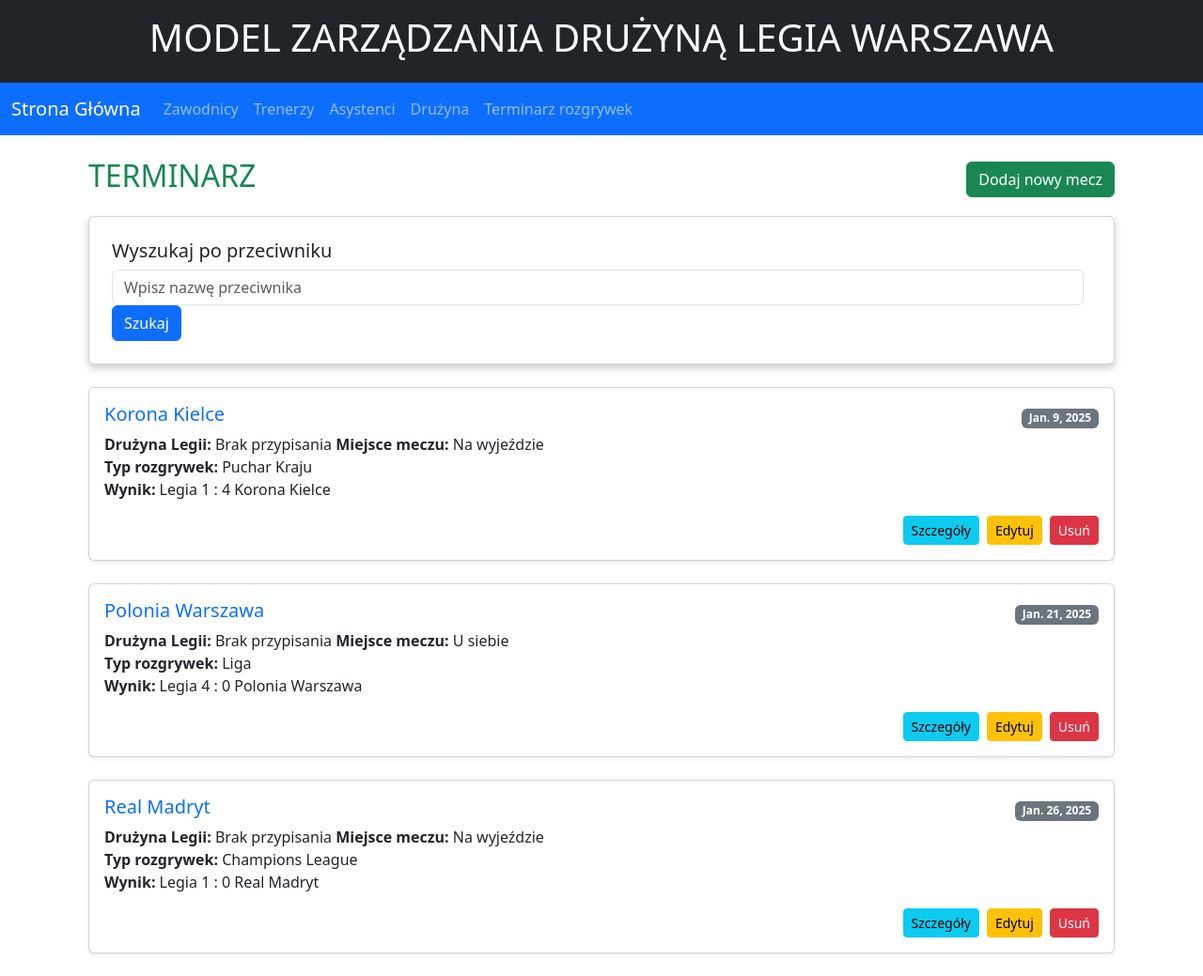
After one commit to Czerw0/football_team_management_web_app, a Django app: page /game in a window 1280 px wide. The commit adds this page. Shown: the whole page at 94% size. Run offline with Django 4.2, Linux system fonts and the light colour scheme; data comes from the database, SQL or seed files in the repository.

Commit message:
Game - gotowe

```diff
--- a/Klub/Legia/templates/Legia/base.html
+++ b/Klub/Legia/templates/Legia/base.html
@@ -35,6 +35,9 @@
                         <li class="nav-item">
                             <a class="nav-link" href="{% url 'team-list' %}">Drużyna</a>
                         </li>
+                        <li class="nav-item">
+                            <a class="nav-link" href="{% url 'game-list' %}">Terminarz rozgrywek</a>
+                        </li>
                     </ul>
                 </div>
             </div>
@@ -43,7 +46,39 @@
         <!-- Main Content -->
         <main class="container mt-4">
             {% block content %}
-            {% endblock %}
+<!-- Dynamiczne Karty -->
+<section class="mt-4">
+    <div class="row">
+        <div class="col-md-4">
+            <div class="card text-center">
+                <div class="card-body">
+                    <h5 class="card-title">Liczba Zawodników</h5>
+                    <p class="card-text">Zarządzaj wszystkimi zawodnikami drużyny.</p>
+                    <a href="{% url 'player-list' %}" class="btn btn-primary">Zobacz zawodników</a>
+                </div>
+            </div>
+        </div>
+        <div class="col-md-4">
+            <div class="card text-center">
+                <div class="card-body">
+                    <h5 class="card-title">Najbliższy Mecz</h5>
+                    <p class="card-text">Dowiedz się, z kim Legia gra następny mecz!</p>
+                    <a href="{% url 'game-list' %}" class="btn btn-success">Zobacz terminarz</a>
+                </div>
+            </div>
+        </div>
+        <div class="col-md-4">
+            <div class="card text-center">
+                <div class="card-body">
+                    <h5 class="card-title">Drużyny i Trenerzy</h5>
+                    <p class="card-text">Poznaj trenerów i zespoły Legii Warszawa.</p>
+                    <a href="{% url 'coach-list' %}" class="btn btn-warning">Zobacz trenerów</a>
+                </div>
+            </div>
+        </div>
+    </div>
+</section>
+{% endblock %}
         </main>
 
         <!-- Footer Section -->
--- /dev/null
+++ b/Klub/Legia/templates/Legia/game/list.html
@@ -0,0 +1,57 @@
+{% extends "Legia/base.html" %}
+
+{% block title %}Terminarz{% endblock %}
+
+{% block content %}
+<div class="container mt-4">
+    <!-- Header with title and add button -->
+    <div class="d-flex justify-content-between align-items-center mb-3">
+        <h2 class="text-success">TERMINARZ</h2>
+        <a href="{% url 'game-create' %}" class="btn btn-success">Dodaj nowy mecz</a>
+    </div>
+
+    <!-- Search form -->
+    <div class="card p-4 mb-4">
+        <h5 class="card-title">Wyszukaj po przeciwniku</h5>
+        <form action="" method="post" class="form-inline">
+            {% csrf_token %}
+            <div class="form-group me-2">
+                <input
+                    type="text"
+                    name="phrase"
+                    class="form-control"
+                    placeholder="Wpisz nazwę przeciwnika"
+                    required>
+            </div>
+            <button type="submit" class="btn btn-primary">Szukaj</button>
+        </form>
+    </div>
+
+    <!-- Games List -->
+    {% if games %}
+        {% for game in games %}
+        <div class="card mb-4 shadow-sm">
+            <div class="card-body">
+                <div class="d-flex justify-content-between align-items-center">
+                    <h5 class="card-title text-primary">{{ game.opponent }}</h5>
+                    <span class="badge bg-secondary">{{ game.date }}</span>
+                </div>
+                <p class="card-text">
+                    <strong>Drużyna Legii:</strong> {{ game.team.name|default:"Brak przypisania" }}
+                    <strong>Miejsce meczu:</strong> {{ game.game_spot }} <br>
+                    <strong>Typ rozgrywek:</strong> {{ game.game_type }} <br>
+                    <strong>Wynik:</strong> Legia {{ game.score_legia }} : {{ game.score_opponent }} {{ game.opponent }}
+                </p>
+                <div class="d-flex justify-content-end">
+                    <a href="{% url 'game-detail' game.id %}" class="btn btn-info btn-sm me-2">Szczegóły</a>
+                    <a href="{% url 'game-update' game.id %}" class="btn btn-warning btn-sm me-2">Edytuj</a>
+                    <a href="{% url 'game-delete' game.id %}" class="btn btn-danger btn-sm">Usuń</a>
+                </div>
+            </div>
+        </div>
+        {% endfor %}
+    {% else %}
+        <p class="text-muted">Brak danych o meczach w terminarzu.</p>
+    {% endif %}
+</div>
+{% endblock %}
--- a/Klub/Legia/urls.py
+++ b/Klub/Legia/urls.py
@@ -23,4 +23,9 @@
     path('team/add', views.team_create, name='team-create'),
     path('team/<int:id>/change', views.team_update, name='team-update'),
     path('team/<int:id>/delete', views.team_delete, name='team-delete'),
+    path('game', views.game_list, name='game-list'),  # Corrected games
+    path('game/<int:id>', views.game_detail, name='game-detail'),
+    path('game/add', views.game_create, name='game-create'),
+    path('game/<int:id>/change', views.game_update, name='game-update'),
+    path('game/<int:id>/delete', views.game_delete, name='game-delete'),
 ]
--- a/Klub/Legia/views.py
+++ b/Klub/Legia/views.py
@@ -1,13 +1,11 @@
 from django.http import Http404
 from django.shortcuts import redirect, render
-from .forms import PlayerForm, CoachForm, AssistantForm, TeamForm
-from .models import Player, Coach, Assistant, Team
+from .forms import PlayerForm, CoachForm, AssistantForm, TeamForm, GameForm
+from .models import Player, Coach, Assistant, Team, Game
 
 
 def welcome_view(request):
     return render(request, "Legia/base.html")
-
-
 
 # PLAYER VIEWS
 def player_list(request):
@@ -200,3 +198,50 @@
     except Team.DoesNotExist:
         raise Http404("Team not found")
     return redirect('team-list')
+#---------------------------------------------------------------------------------
+def game_list(request):
+    game = Game.objects.filter(name__icontains=request.POST['phrase']) if request.method == 'POST' else Game.objects.all()
+    return render(request, "Legia/game/list.html", {'games': game})
+
+
+def game_detail(request, id):
+    try:
+        game = Game.objects.get(id=id)
+    except Game.DoesNotExist:
+        raise Http404("Assistant not found")
+    return render(request, "Legia/game/detail.html", {'game': game})
+
+
+def game_create(request):
+    if request.method == 'POST':
+        form = GameForm(request.POST)
+        if form.is_valid():
+            game = form.save()
+            return redirect('game-detail', game.id)
+    else:
+        form = GameForm()
+    return render(request, "Legia/game/create.html", {'form': form})
+
+
+def game_update(request, id):
+    try:
+        game = Game.objects.get(id=id)
+    except Game.DoesNotExist:
+        raise Http404("Game not found")
+    if request.method == 'POST':
+        form = GameForm(request.POST, instance=game)
+        if form.is_valid():
+            game = form.save()
+            return redirect('game-detail', game.id)
+    else:
+        form = GameForm(instance=game)
+    return render(request, "Legia/game/update.html", {'form': form})
+
+
+def game_delete(request, id):
+    try:
+        game = Game.objects.get(id=id)
+        game.delete()
+    except Game.DoesNotExist:
+        raise Http404("Game not found")
+    return redirect('game-list')
```
Also changed, not shown: Klub/Legia/forms.py (+6 -1 lines), Klub/Legia/templates/Legia/game/create.html (added, +56 -0 lines), Klub/Legia/templates/Legia/game/detail.html (added, +20 -0 lines), Klub/Legia/templates/Legia/game/update.html (added, +56 -0 lines).
